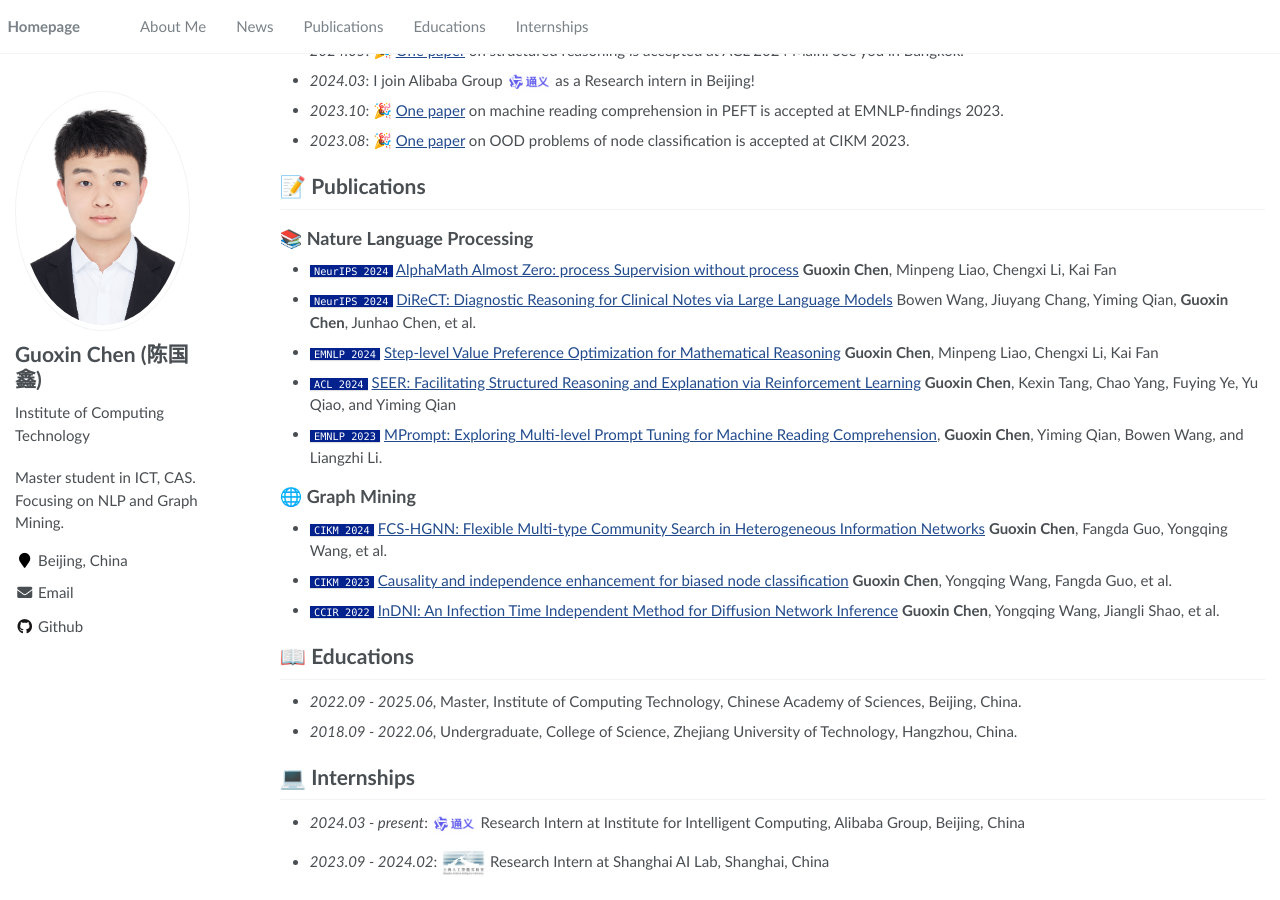
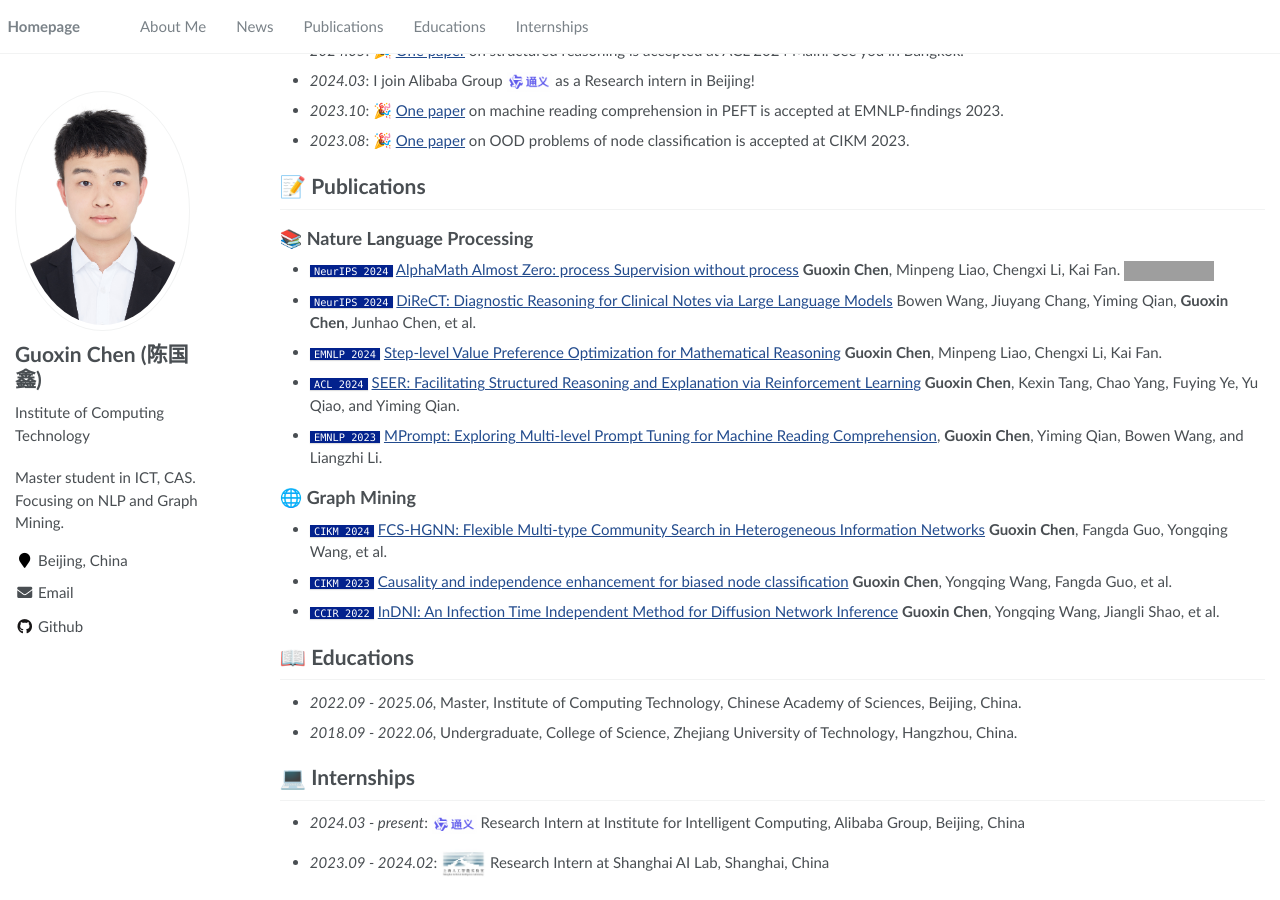
Before and after one commit to Chen-GX/Chen-GX.github.io, a Jekyll site: the page built from _pages/about.md, in a window 1280 px wide and 900 px high, scrolled down 466 px. Built offline with Jekyll 4.4.1, drawn with Linux system fonts in a browser that asks for light colours; grey boxes are pictures that could not be loaded.

```diff
--- a/_pages/about.md
+++ b/_pages/about.md
@@ -22,3 +22,5 @@ redirect_from:
 <!-- {% include_relative includes/honers.md %} -->
 
 <!-- {% include_relative includes/others.md %} -->
+
+<a href="https://info.flagcounter.com/l9Ki"><img src="https://s01.flagcounter.com/map/l9Ki/size_s/txt_000000/border_CCCCCC/pageviews_1/viewers_0/flags_0/" alt="Flag Counter" border="0"></a>
--- a/_pages/includes/pub.md
+++ b/_pages/includes/pub.md
@@ -2,13 +2,13 @@
 # 📝 Publications
 ## 📚 Nature Language Processing
 - `NeurIPS 2024` [AlphaMath Almost Zero: process Supervision without process](https://arxiv.org/pdf/2405.03553)
-**Guoxin Chen**, Minpeng Liao, Chengxi Li, Kai Fan
+**Guoxin Chen**, Minpeng Liao, Chengxi Li, Kai Fan. [![](https://img.shields.io/github/stars/MARIO-Math-Reasoning/Super_MARIO?style=social&label=Code+Stars)](https://github.com/MARIO-Math-Reasoning/Super_MARIO)
 - `NeurIPS 2024` [DiReCT: Diagnostic Reasoning for Clinical Notes via Large Language Models](https://arxiv.org/pdf/2408.01933)
 Bowen Wang, Jiuyang Chang, Yiming Qian, **Guoxin Chen**, Junhao Chen, et al.
 - `EMNLP 2024` [Step-level Value Preference Optimization for Mathematical Reasoning](https://arxiv.org/pdf/2406.10858)
-**Guoxin Chen**, Minpeng Liao, Chengxi Li, Kai Fan
+**Guoxin Chen**, Minpeng Liao, Chengxi Li, Kai Fan.
 - `ACL 2024` [SEER: Facilitating Structured Reasoning and Explanation via Reinforcement Learning](https://papers.nips.cc/paper/8580-fastspeech-fast-robust-and-controllable-text-to-speech.pdf)
-**Guoxin Chen**, Kexin Tang, Chao Yang, Fuying Ye, Yu Qiao, and Yiming Qian
+**Guoxin Chen**, Kexin Tang, Chao Yang, Fuying Ye, Yu Qiao, and Yiming Qian.
 - `EMNLP 2023` [MPrompt: Exploring Multi-level Prompt Tuning for Machine Reading Comprehension](https://aclanthology.org/2023.findings-emnlp.343.pdf), **Guoxin Chen**, Yiming Qian, Bowen Wang, and Liangzhi Li.
 
 ## 🌐 Graph Mining
```
